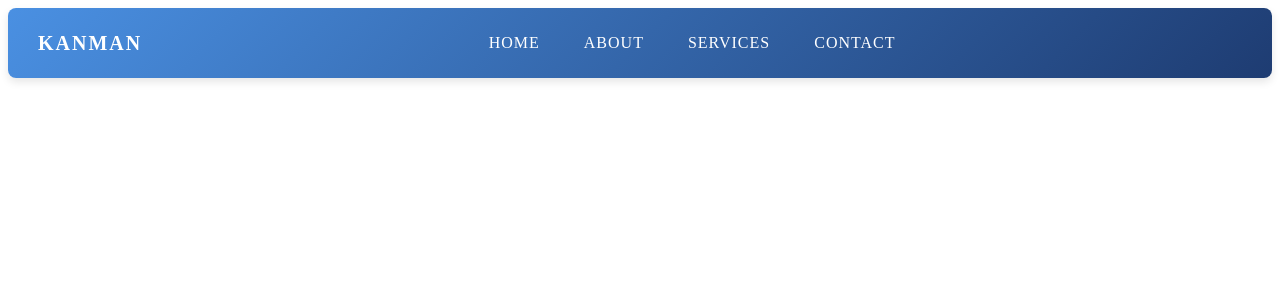
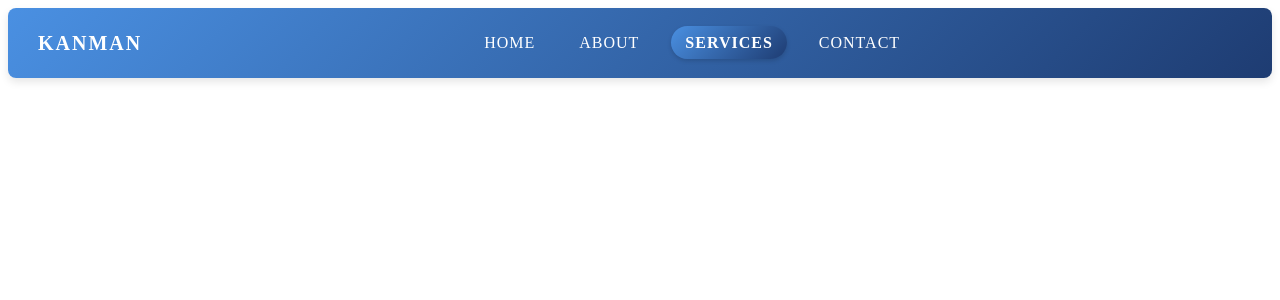
Before and after one commit to Aayu1014/Major, a React (Vite) app in the folder Major_pr/: page / in a window 1280 px wide. Shown: the top 300 px of the page. Built offline with nearby package versions, Linux system fonts and the light colour scheme.

Commit message:
Added the service drop down component and its css

```diff
--- /dev/null
+++ b/Major_pr/src/components/DropdownMenu.jsx
@@ -0,0 +1,29 @@
+import React, { useState } from "react";
+import styles from "./DropdownMenu.module.css";
+
+const DropdownMenu = ({ label, items }) => {
+  const [isOpen, setIsOpen] = useState(false);
+
+  const toggleMenu = () => setIsOpen((prevState) => !prevState);
+
+  return (
+    <div className={styles.dropdownContainer}>
+      <span className={styles.dropdownLabel} onClick={toggleMenu}>
+        {label}
+      </span>
+      {isOpen && (
+        <ul className={styles.dropdownList}>
+          {items.map((item, index) => (
+            <li key={index} className={styles.dropdownItem}>
+              <a href={item.link} className={styles.dropdownLink}>
+                {item.name}
+              </a>
+            </li>
+          ))}
+        </ul>
+      )}
+    </div>
+  );
+};
+
+export default DropdownMenu;
--- /dev/null
+++ b/Major_pr/src/components/DropdownMenu.module.css
@@ -0,0 +1,76 @@
+/* DropdownMenu.module.css */
+.dropdownContainer {
+  position: relative;
+  display: inline-block;
+}
+
+.dropdownLabel {
+  color: #ffffff;
+  text-transform: uppercase;
+  font-size: 16px;
+  font-weight: 600;
+  letter-spacing: 1px;
+  cursor: pointer;
+  padding: 8px 14px;
+  border-radius: 30px;
+  transition: background-color 0.3s ease, transform 0.3s ease;
+  background: linear-gradient(135deg, #4a90e2, #1e3c72);
+  box-shadow: 0 2px 4px rgba(0, 0, 0, 0.15);
+}
+
+.dropdownLabel:hover {
+  background-color: #6ab7ff;
+  transform: translateY(-3px);
+}
+
+.dropdownList {
+  position: absolute;
+  top: calc(100% + 10px);
+  left: 50%;
+  transform: translateX(-50%) translateY(-10px);
+  z-index: 1000;
+  min-width: 180px;
+  margin: 0;
+  padding: 10px 0;
+  background: linear-gradient(135deg, #ffffff, #f9f9f9);
+  border: 1px solid #ddd;
+  border-radius: 10px;
+  box-shadow: 0 8px 20px rgba(0, 0, 0, 0.2);
+  opacity: 0;
+  visibility: hidden;
+  transition: all 0.4s ease-in-out;
+  list-style: none; /* Removes bullet points */
+}
+
+.dropdownContainer:hover .dropdownList {
+  transform: translateX(-50%) translateY(0);
+  opacity: 1;
+  visibility: visible;
+}
+
+.dropdownItem {
+  padding: 12px 20px;
+  font-size: 14px;
+  font-weight: 500;
+  color: #333333;
+  transition: background-color 0.3s ease, color 0.3s ease;
+}
+
+.dropdownItem + .dropdownItem {
+  border-top: 1px solid #eaeaea;
+}
+
+.dropdownItem:hover {
+  background: linear-gradient(135deg, #4a90e2, #1e3c72);
+  color: #ffffff;
+}
+
+.dropdownLink {
+  text-decoration: none;
+  color: inherit;
+  display: block;
+}
+
+.dropdownLink:hover {
+  color: #ffffff;
+}
--- a/Major_pr/src/components/Header.jsx
+++ b/Major_pr/src/components/Header.jsx
@@ -1,7 +1,8 @@
 // src/components/Header.jsx
 import React, { useState } from "react";
 import styles from "./Header.module.css";
-import ContactForm from "./Contactform";
+import ContactForm from "./ContactForm";
+import DropdownMenu from "./DropdownMenu";
 
 const Header = () => {
   const [isFormVisible, setFormVisible] = useState(false);
@@ -28,9 +29,14 @@ const Header = () => {
               </a>
             </li>
             <li className={styles.navItem}>
-              <a href="#services" className={styles.navLink}>
-                Services
-              </a>
+              <DropdownMenu
+                label="SERVICES"
+                items={[
+                  { name: "Service 1", link: "#service1" },
+                  { name: "Service 2", link: "#service2" },
+                  { name: "Service 3", link: "#service3" },
+                ]}
+              />
             </li>
             <li className={styles.navItem}>
               <a
```
